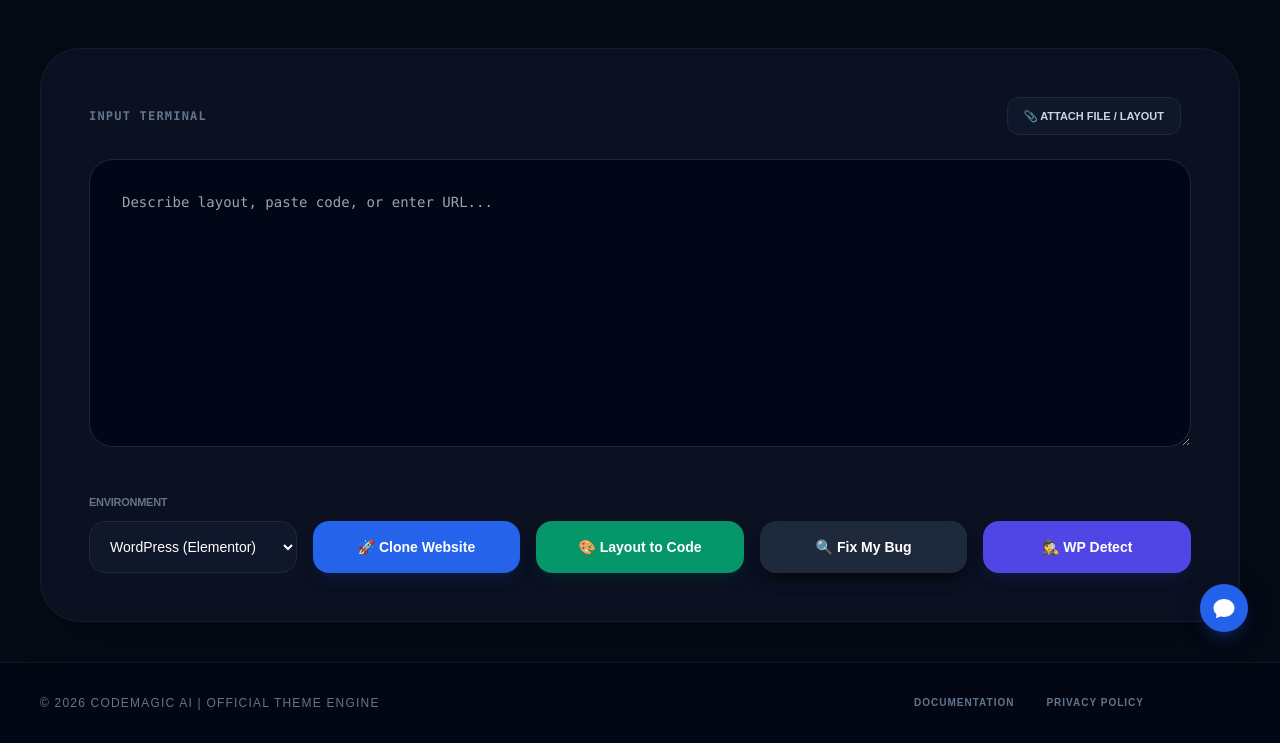
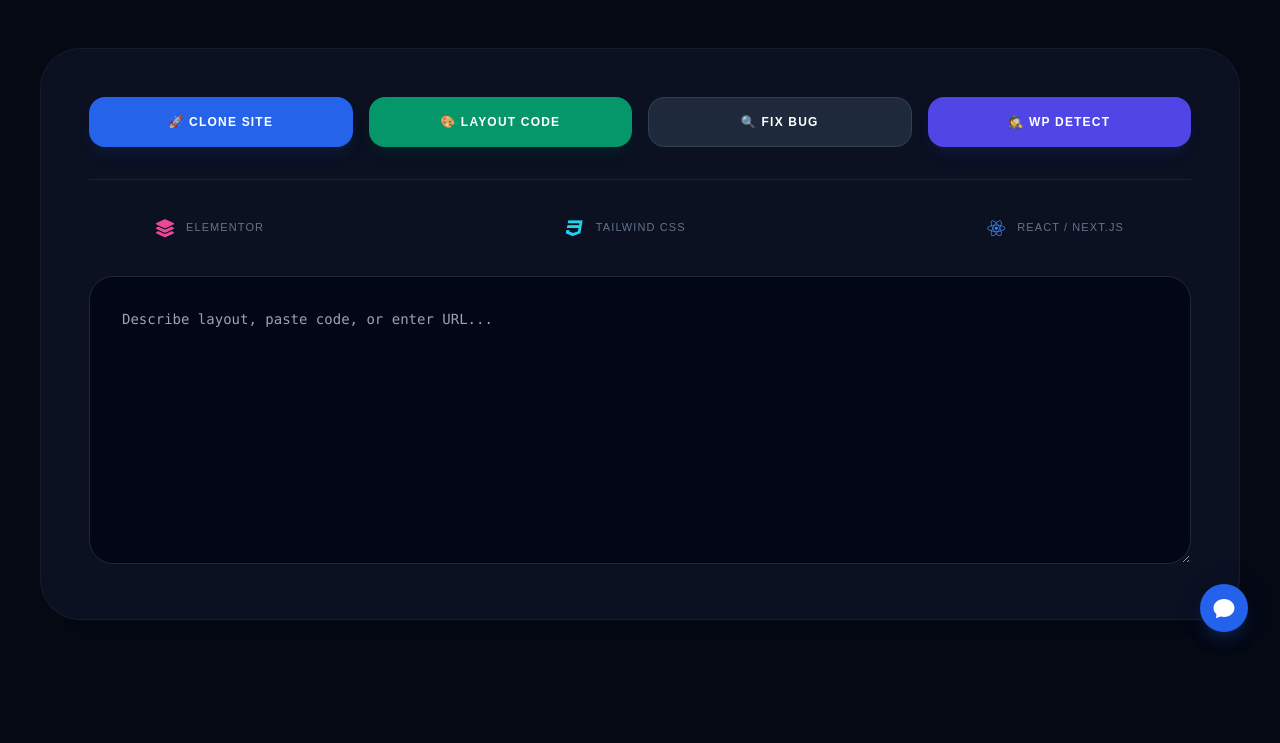
Before and after one commit to Saleemrind619/CodeMagicAI, a Flask app: page / in a window 1280 px wide. Shown: the part 136-879 px from the top of the page. After the commit the page ends 778 px from the top, so only its background shows below. Run offline with Flask 3, Linux system fonts and the light colour scheme; some libraries are stand-ins or nearby versions.

Commit message:
Update index.html

```diff
--- a/templates/index.html
+++ b/templates/index.html
@@ -6,6 +6,7 @@
     <title>CodeMagic AI | Enterprise</title>
     <link rel="icon" href="https://fav.farm/🪄" />
     <script src="https://cdn.tailwindcss.com"></script>
+    <link rel="stylesheet" href="https://cdnjs.cloudflare.com/ajax/libs/font-awesome/6.0.0/css/all.min.css">
     <style>
         body { background-color: #050a15; color: white; font-family: sans-serif; cursor: none; overflow-x: hidden; min-height: 100vh; display: flex; flex-direction: column; }
         .glass { background: rgba(15, 23, 42, 0.6); backdrop-filter: blur(12px); border: 1px solid rgba(255,255,255,0.05); }
@@ -31,20 +32,31 @@
         .btn-magic:hover { transform: scale(1.05); }
         .btn-magic:active { transform: scale(0.95); }
 
+        /* TECH OPTIONS STYLING */
+        .tech-option { transition: all 0.3s ease; color: #64748b; cursor: pointer; padding: 8px 18px; border: 1px solid transparent; border-radius: 12px; }
+        .tech-option:hover { font-weight: 900; color: #ffffff; }
+        .tech-option:hover i { transform: scale(1.2) rotate(5deg); }
+
+        /* Auto-revert click state */
+        .tech-active-btn {
+            background: rgba(255, 255, 255, 0.1);
+            border: 1px solid rgba(255, 255, 255, 0.2);
+            color: white !important;
+            box-shadow: 0 0 15px rgba(255,255,255,0.05);
+        }
+
         .custom-scrollbar::-webkit-scrollbar { width: 4px; }
         .custom-scrollbar::-webkit-scrollbar-thumb { background: #1e293b; border-radius: 10px; }
 
-        /* SOCIAL MENU TRANSITION */
         #socialOptions.show { opacity: 1; pointer-events: auto; transform: translateY(0); }
     </style>
 </head>
 <body class="flex flex-col">
 
-    <!-- Custom Cursor -->
     <div id="cursor-outer"></div>
     <div id="cursor-inner"></div>
 
-    <!-- Floating Chat & Social Menu -->
+    <!-- Floating Chat -->
     <div class="fixed bottom-8 right-8 z-[100] flex flex-col-reverse items-center gap-4">
         <button onclick="toggleSocial()" id="mainChatBtn" class="w-12 h-12 bg-blue-600 rounded-full flex items-center justify-center shadow-lg shadow-blue-900/40 hover:scale-110 transition-all duration-300 relative">
             <div class="absolute inset-0 rounded-full bg-blue-600 animate-ping opacity-20"></div>
@@ -55,20 +67,16 @@
         </button>
 
         <div id="socialOptions" class="flex flex-col gap-3 opacity-0 pointer-events-none translate-y-10 transition-all duration-500">
-            <a href="https://www.instagram.com/saleemrind619" target="_blank" class="w-10 h-10 bg-gradient-to-tr from-[#f9ce34] via-[#ee2a7b] to-[#6228d7] rounded-full flex items-center justify-center shadow-lg hover:scale-110 transition-transform">
-                <img src="https://upload.wikimedia.org/wikipedia/commons/a/a5/Instagram_icon.png" class="w-6 h-6">
+            <a href="https://wa.me/923111189900" target="_blank" class="w-10 h-10 bg-[#25D366] rounded-full flex items-center justify-center shadow-lg hover:scale-110 transition-transform">
+                <img src="https://upload.wikimedia.org/wikipedia/commons/6/6b/WhatsApp.svg" class="w-6 h-6">
             </a>
             <a href="https://www.facebook.com/saleemahmadrind" target="_blank" class="w-10 h-10 bg-[#1877F2] rounded-full flex items-center justify-center shadow-lg hover:scale-110 transition-transform">
                 <img src="https://upload.wikimedia.org/wikipedia/commons/5/51/Facebook_f_logo_%282019%29.svg" class="w-5 h-5">
-            </a>
-            <a href="https://wa.me/923111189900" target="_blank" class="w-10 h-10 bg-[#25D366] rounded-full flex items-center justify-center shadow-lg hover:scale-110 transition-transform">
-                <img src="https://upload.wikimedia.org/wikipedia/commons/6/6b/WhatsApp.svg" class="w-6 h-6">
             </a>
         </div>
     </div>
 
     <main class="max-w-7xl mx-auto flex-grow w-full p-6 md:p-10">
-        <!-- Header Section -->
         <header class="mb-12 border-b border-slate-800/50 pb-8 flex flex-col md:flex-row justify-between items-end">
             <div>
                 <h1 class="text-4xl font-extrabold bg-gradient-to-r from-blue-400 via-indigo-400 to-emerald-400 bg-clip-text text-transparent inline-block">
@@ -82,85 +90,57 @@
             </div>
         </header>
 
-        <!-- Main Glass Container -->
         <div class="glass rounded-[2.5rem] p-8 md:p-12 shadow-2xl">
-            <div class="flex justify-between items-center mb-6">
-                <label class="text-xs font-bold text-slate-500 uppercase tracking-widest font-mono">Input Terminal</label>
-                <div class="flex items-center gap-2.5">
-                    <div class="bg-slate-900 px-4 py-2.5 rounded-xl border border-slate-800 flex items-center gap-2">
-                        <label for="fileInput" class="cursor-pointer text-[11px] font-bold text-slate-300" id="labelTxt">📎 ATTACH FILE / LAYOUT</label>
-                        <button id="remBtn" onclick="removeFile()" class="hidden text-red-500 font-bold ml-1">✕</button>
+            <!-- Top Buttons -->
+            <div class="grid grid-cols-1 md:grid-cols-4 gap-4 mb-8">
+                <button onclick="handleSend('clone')" class="btn-magic bg-blue-600 py-4 rounded-2xl font-bold text-xs uppercase tracking-widest shadow-lg shadow-blue-900/20">🚀 Clone Site</button>
+                <button onclick="handleSend('layout')" class="btn-magic bg-emerald-600 py-4 rounded-2xl font-bold text-xs uppercase tracking-widest shadow-lg shadow-emerald-900/20">🎨 Layout Code</button>
+                <button onclick="handleSend('debug')" class="btn-magic bg-slate-800 py-4 rounded-2xl font-bold text-xs uppercase tracking-widest border border-slate-700">🔍 Fix Bug</button>
+                <button onclick="handleSend('wp_detect')" class="btn-magic bg-indigo-600 py-4 rounded-2xl font-bold text-xs uppercase tracking-widest shadow-lg shadow-indigo-900/20">🕵️ WP Detect</button>
+            </div>
+
+            <!-- New Tech Options Directly Under Buttons -->
+            <div style="border-top: 1px solid rgba(255,255,255,0.08); padding-top: 25px; margin-bottom: 25px;">
+                <div class="flex justify-between items-center px-4 md:px-12">
+                    <div onmousedown="makeActive(this)" onmouseleave="revertShape(this)" class="tech-option flex items-center gap-3">
+                        <i class="fas fa-layer-group text-pink-500 text-lg transition-transform"></i>
+                        <span class="text-[11px] font-medium uppercase tracking-widest">Elementor</span>
                     </div>
-                    <input type="file" id="fileInput" class="hidden" onchange="updateFile()">
-                    <span id="fName" class="text-[11px] text-blue-400 italic truncate max-w-[100px]"></span>
+                    <div onmousedown="makeActive(this)" onmouseleave="revertShape(this)" class="tech-option flex items-center gap-3">
+                        <i class="fab fa-css3 text-cyan-400 text-lg transition-transform"></i>
+                        <span class="text-[11px] font-medium uppercase tracking-widest">Tailwind CSS</span>
+                    </div>
+                    <div onmousedown="makeActive(this)" onmouseleave="revertShape(this)" class="tech-option flex items-center gap-3">
+                        <i class="fab fa-react text-blue-500 text-lg transition-transform"></i>
+                        <span class="text-[11px] font-medium uppercase tracking-widest">React / Next.js</span>
+                    </div>
                 </div>
             </div>
 
             <textarea id="userInput" class="w-full h-72 bg-slate-950 border border-slate-800 rounded-3xl p-8 text-sm font-mono focus:border-blue-500 outline-none custom-scrollbar" placeholder="Describe layout, paste code, or enter URL..."></textarea>
-
-            <!-- Button Grid -->
-            <div class="mt-10 grid grid-cols-1 md:grid-cols-5 gap-4">
-                <div class="flex flex-col">
-                    <span class="text-[11px] text-slate-500 mb-2.5 uppercase font-bold tracking-tight">Environment</span>
-                    <select id="targetEditor" class="bg-slate-900 border border-slate-800 p-4 rounded-2xl text-sm outline-none cursor-pointer text-white">
-                        <option value="elementor">WordPress (Elementor)</option>
-                        <option value="tailwind">Tailwind CSS</option>
-                        <option value="react">React / Next.js</option>
-                    </select>
-                </div>
-                <button onclick="handleSend('clone')" class="btn-magic bg-blue-600 py-4 rounded-2xl font-bold text-sm mt-auto shadow-lg shadow-blue-900/20">🚀 Clone Website</button>
-                <button onclick="handleSend('layout')" class="btn-magic bg-emerald-600 py-4 rounded-2xl font-bold text-sm mt-auto shadow-lg shadow-emerald-900/20">🎨 Layout to Code</button>
-                <button onclick="handleSend('debug')" class="btn-magic bg-slate-800 py-4 rounded-2xl font-bold text-sm mt-auto shadow-lg shadow-black/40">🔍 Fix My Bug</button>
-                <button onclick="handleSend('wp_detect')" class="btn-magic bg-indigo-600 py-4 rounded-2xl font-bold text-sm mt-auto shadow-lg shadow-indigo-900/20">🕵️ WP Detect</button>
-            </div>
         </div>
 
-        <!-- Loading State -->
         <div id="loading" class="hidden mt-12 text-center">
-            <div class="inline-block w-8 h-8 border-4 border-blue-500 border-t-transparent rounded-full animate-spin mb-4"></div>
-            <p class="text-blue-400 text-xs font-mono uppercase tracking-[0.3em] animate-pulse">Neural Engine Processing...</p>
+            <div class="inline-block w-8 h-8 border-4 border-blue-500 border-t-transparent rounded-full animate-spin"></div>
         </div>
 
-        <!-- Result Output -->
         <div id="resBox" class="hidden mt-12 pb-10">
-            <div class="flex justify-between items-center mb-4 px-4">
-                <span class="text-[10px] text-slate-500 font-bold uppercase tracking-widest">AI Generation Output</span>
-                <div class="flex gap-4">
-                    <button onclick="copyResult()" class="text-[10px] text-blue-400 hover:text-white transition-colors">COPY CODE</button>
-                    <!-- DOWNLOAD BUTTON -->
-                    <button id="downloadBtn" onclick="downloadFile()" class="hidden text-[10px] text-emerald-400 hover:text-white transition-colors font-bold uppercase tracking-widest">⬇️ Download File</button>
-                </div>
-            </div>
-            <div id="result" class="bg-slate-950 border border-slate-900 p-10 rounded-[2.5rem] font-mono text-xs text-emerald-500/80 overflow-x-auto whitespace-pre-wrap custom-scrollbar shadow-inner min-h-[100px]"></div>
+            <div id="result" class="bg-slate-950 border border-slate-900 p-10 rounded-[2.5rem] font-mono text-xs text-emerald-500/80 overflow-x-auto whitespace-pre-wrap"></div>
         </div>
     </main>
-
-    <!-- Footer -->
-    <footer class="mt-auto py-8 border-t border-slate-800/50 bg-slate-950/30 backdrop-blur-md">
-        <div class="max-w-7xl mx-auto px-10 flex flex-col md:flex-row justify-between items-center gap-6">
-            <p class="text-slate-500 text-xs uppercase tracking-widest font-medium">© 2026 CodeMagic Ai | Official Theme Engine</p>
-            <div class="flex gap-8 text-slate-500 text-[10px] font-bold uppercase tracking-widest md:mr-24">
-                <a href="#" class="hover:text-blue-400 transition-colors">Documentation</a>
-                <a href="#" class="hover:text-blue-400 transition-colors">Privacy Policy</a>
-            </div>
-        </div>
-    </footer>
 
     <script>
         // MOUSE LOGIC
         const inner = document.getElementById('cursor-inner');
         const outer = document.getElementById('cursor-outer');
-        let currentFileName = "code.html"; // Default file name
-
         document.addEventListener('mousemove', (e) => {
             inner.style.transform = `translate3d(${e.clientX}px, ${e.clientY}px, 0)`;
             outer.style.transform = `translate3d(${e.clientX - 8}px, ${e.clientY - 8}px, 0)`;
         });
 
-        document.querySelectorAll('button, select, label, textarea, a').forEach(el => {
-            el.addEventListener('mouseenter', () => document.body.classList.add('hovering-effect'));
-            el.addEventListener('mouseleave', () => document.body.classList.remove('hovering-effect'));
-        });
+        // TECH SHAPE LOGIC
+        function makeActive(el) { el.classList.add('tech-active-btn'); }
+        function revertShape(el) { el.classList.remove('tech-active-btn'); }
 
         // SOCIAL TOGGLE
         function toggleSocial() {
@@ -168,91 +148,24 @@
             const chat = document.getElementById('chatIcon');
             const close = document.getElementById('closeIcon');
             opt.classList.toggle('show');
-            chat.classList.toggle('hidden');
-            close.classList.toggle('hidden');
+            chat.classList.toggle('hidden'); close.classList.toggle('hidden');
         }
 
-        // FILE HANDLING
-        function updateFile() {
-            const inp = document.getElementById('fileInput');
-            if(inp.files[0]) {
-                document.getElementById('fName').innerText = `[${inp.files[0].name}]`;
-                document.getElementById('remBtn').classList.remove('hidden');
-                document.getElementById('labelTxt').innerText = "CHANGE FILE";
-            }
-        }
-        function removeFile() {
-            document.getElementById('fileInput').value = "";
-            document.getElementById('fName').innerText = "";
-            document.getElementById('remBtn').classList.add('hidden');
-            document.getElementById('labelTxt').innerText = "ATTACH FILE / LAYOUT";
-        }
-
-        // MAIN SEND FUNCTION
+        // SEND LOGIC
         async function handleSend(mode) {
             const text = document.getElementById('userInput').value;
-            const editor = document.getElementById('targetEditor').value;
-
-            if(!text.trim()) {
-                alert("Please enter some text or a URL first!");
-                return;
-            }
-
+            if(!text.trim()) return alert("Enter something!");
             document.getElementById('loading').classList.remove('hidden');
-            document.getElementById('resBox').classList.add('hidden');
-            document.getElementById('downloadBtn').classList.add('hidden');
-
             const formData = new FormData();
             formData.append('text', text);
             formData.append('mode', mode);
-            formData.append('editor', editor);
-
             try {
-                const response = await fetch('/process', {
-                    method: 'POST',
-                    body: formData
-                });
+                const response = await fetch('/process', { method: 'POST', body: formData });
                 const data = await response.json();
-
-                if(data.status === "success") {
-                    document.getElementById('result').innerText = data.result;
-
-                    // Show download button and update filename from backend
-                    if(data.file_name && mode !== 'wp_detect') {
-                        currentFileName = data.file_name;
-                        document.getElementById('downloadBtn').classList.remove('hidden');
-                    }
-                } else {
-                    document.getElementById('result').innerText = "Error: " + data.result;
-                }
+                document.getElementById('result').innerText = data.result;
                 document.getElementById('resBox').classList.remove('hidden');
-                document.getElementById('resBox').scrollIntoView({ behavior: 'smooth' });
-            } catch (error) {
-                alert("Server Connection Failed.");
-                console.error(error);
-            } finally {
-                document.getElementById('loading').classList.add('hidden');
-            }
-        }
-
-        function copyResult() {
-            const text = document.getElementById('result').innerText;
-            navigator.clipboard.writeText(text).then(() => alert("Code copied to clipboard!"));
-        }
-
-        // DOWNLOAD FUNCTION
-        function downloadFile() {
-            const code = document.getElementById('result').innerText;
-            if(!code) return;
-            const blob = new Blob([code], { type: 'text/plain' });
-            const url = window.URL.createObjectURL(blob);
-            const a = document.createElement('a');
-            a.href = url;
-            a.download = currentFileName; // Backend se aya hua naam use hoga
-            document.body.appendChild(a);
-            a.click();
-            window.URL.revokeObjectURL(url);
-            document.body.removeChild(a);
+            } catch (e) { alert("Server error"); }
+            finally { document.getElementById('loading').classList.add('hidden'); }
         }
     </script>
 </body>
```
